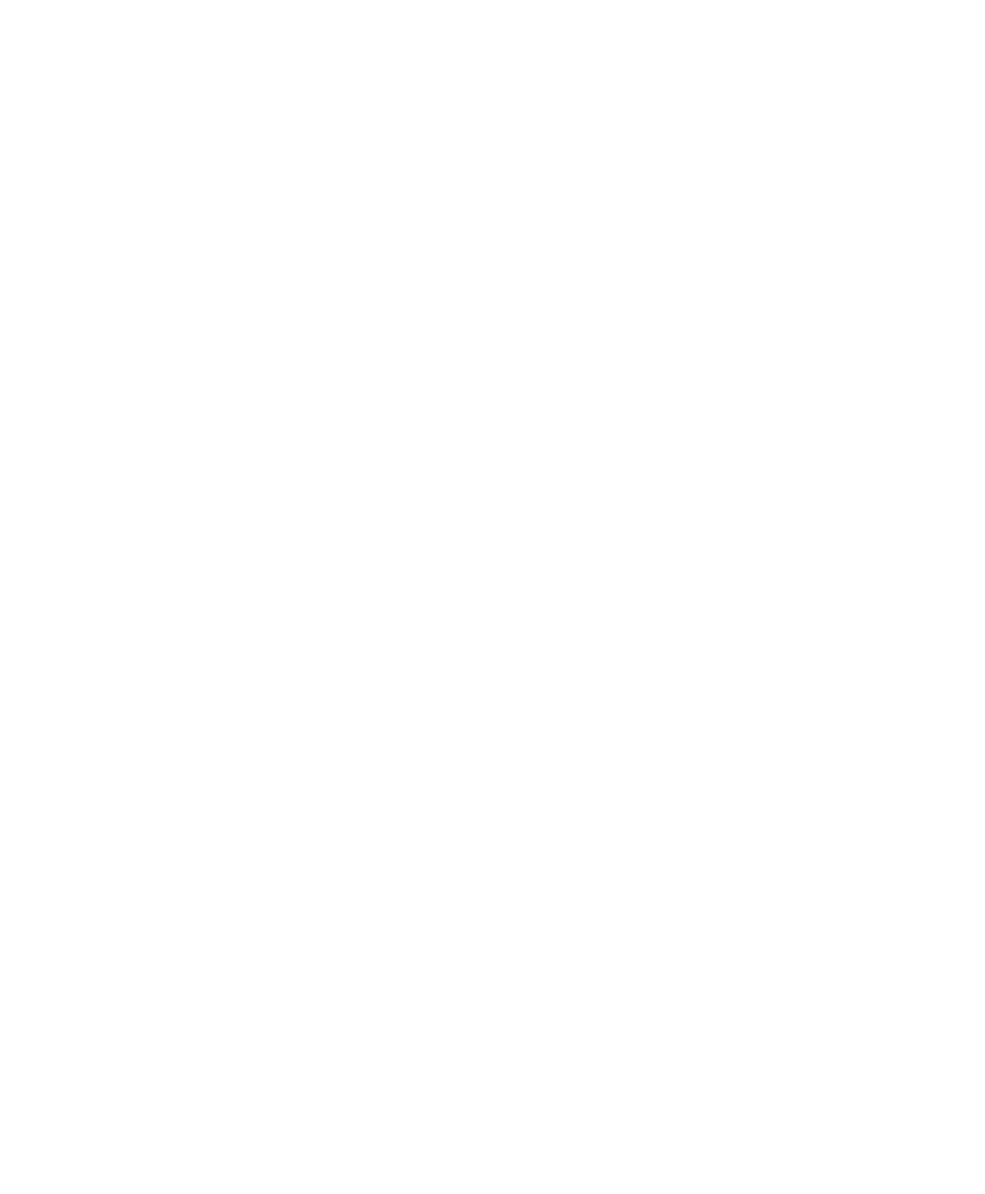
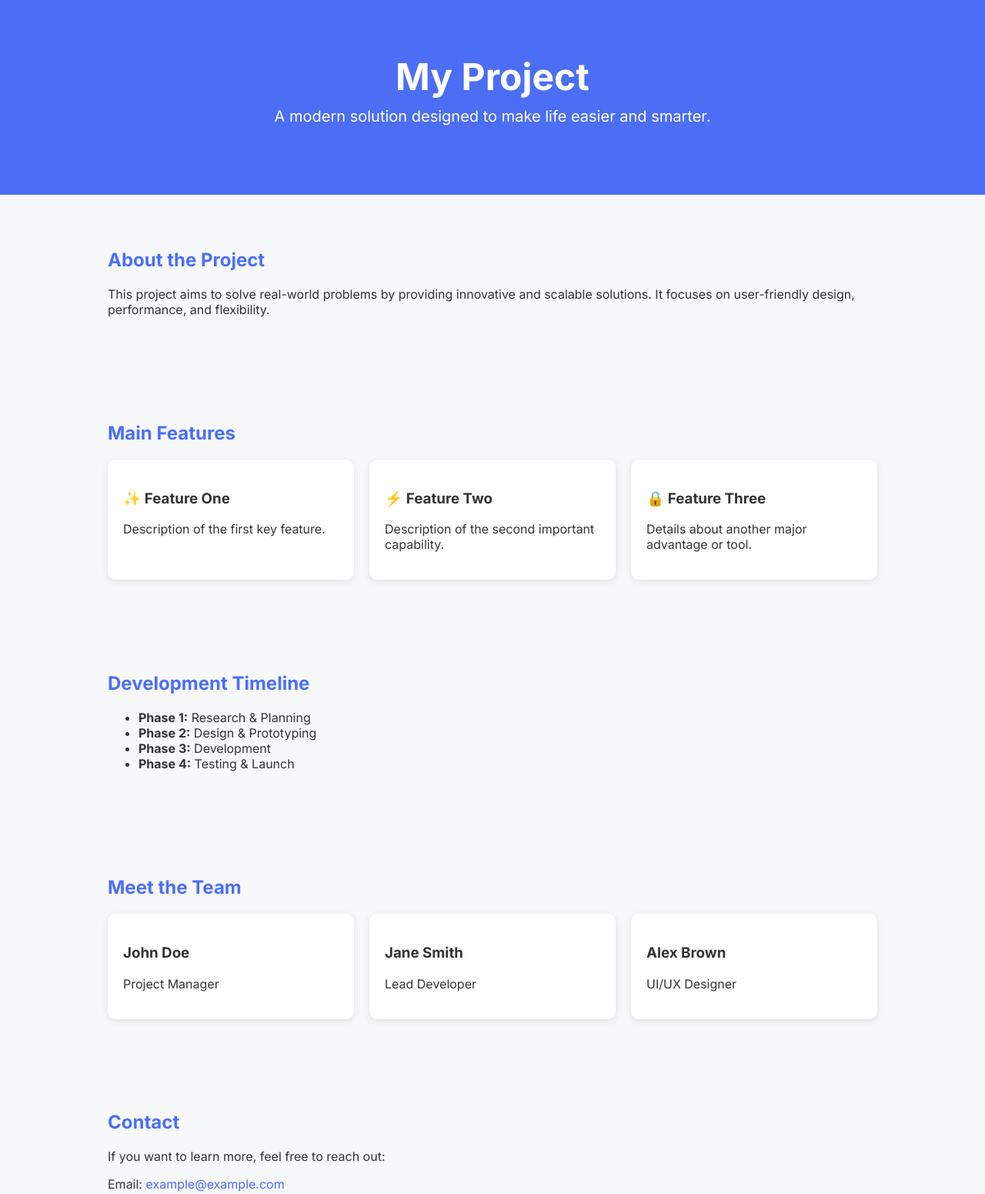
Before and after one commit to Ruth-Aliya/Colaboration-work, a plain HTML site: page index.html in a window 1280 px wide. Shown: the top 1551 px of the page at 77% size. Before the commit the page ends 800 px from the top, so only its background shows below. Drawn offline with Linux system fonts and the light colour scheme.

Commit message:
hair dresser
about my project

```diff
--- a/index.html
+++ b/index.html
@@ -9,4 +9,137 @@
 <body>
 
 </body>
+</html><!DOCTYPE html>
+<html lang="en">
+<head>
+    <meta charset="UTF-8">
+    <meta name="viewport" content="width=device-width, initial-scale=1.0">
+    <title>My Project</title>
+    <link href="https://fonts.googleapis.com/css2?family=Inter:wght@300;400;600;700&display=swap" rel="stylesheet">
+    <style>
+        body {
+            font-family: "Inter", sans-serif;
+            margin: 0;
+            background: #f7f8fa;
+            color: #333;
+        }
+        header {
+            background: #4c6ef5;
+            color: white;
+            padding: 70px 20px;
+            text-align: center;
+        }
+        header h1 {
+            font-size: 48px;
+            margin: 0;
+        }
+        header p {
+            font-size: 20px;
+            margin-top: 10px;
+        }
+        section {
+            padding: 50px 20px;
+            max-width: 1000px;
+            margin: auto;
+        }
+        h2 {
+            color: #4c6ef5;
+            margin-bottom: 20px;
+        }
+        .features, .team {
+            display: grid;
+            grid-template-columns: repeat(auto-fit, minmax(250px, 1fr));
+            gap: 20px;
+        }
+        .card {
+            background: white;
+            padding: 20px;
+            border-radius: 10px;
+            box-shadow: 0 2px 10px rgba(0,0,0,0.1);
+        }
+        footer {
+            background: #222;
+            color: #ddd;
+            text-align: center;
+            padding: 20px 0;
+            margin-top: 40px;
+        }
+        a {
+            color: #4c6ef5;
+            text-decoration: none;
+        }
+    </style>
+</head>
+<body>
+
+    <header>
+        <h1>My Project</h1>
+        <p>A modern solution designed to make life easier and smarter.</p>
+    </header>
+
+    <section id="about">
+        <h2>About the Project</h2>
+        <p>
+            This project aims to solve real-world problems by providing innovative and scalable
+            solutions. It focuses on user-friendly design, performance, and flexibility.
+        </p>
+    </section>
+
+    <section id="features">
+        <h2>Main Features</h2>
+        <div class="features">
+            <div class="card">
+                <h3>✨ Feature One</h3>
+                <p>Description of the first key feature.</p>
+            </div>
+            <div class="card">
+                <h3>⚡ Feature Two</h3>
+                <p>Description of the second important capability.</p>
+            </div>
+            <div class="card">
+                <h3>🔒 Feature Three</h3>
+                <p>Details about another major advantage or tool.</p>
+            </div>
+        </div>
+    </section>
+
+    <section id="timeline">
+        <h2>Development Timeline</h2>
+        <ul>
+            <li><strong>Phase 1:</strong> Research & Planning</li>
+            <li><strong>Phase 2:</strong> Design & Prototyping</li>
+            <li><strong>Phase 3:</strong> Development</li>
+            <li><strong>Phase 4:</strong> Testing & Launch</li>
+        </ul>
+    </section>
+
+    <section id="team">
+        <h2>Meet the Team</h2>
+        <div class="team">
+            <div class="card">
+                <h3>John Doe</h3>
+                <p>Project Manager</p>
+            </div>
+            <div class="card">
+                <h3>Jane Smith</h3>
+                <p>Lead Developer</p>
+            </div>
+            <div class="card">
+                <h3>Alex Brown</h3>
+                <p>UI/UX Designer</p>
+            </div>
+        </div>
+    </section>
+
+    <section id="contact">
+        <h2>Contact</h2>
+        <p>If you want to learn more, feel free to reach out:</p>
+        <p>Email: <a href="mailto:example@example.com">example@example.com</a></p>
+    </section>
+
+    <footer>
+        © 2025 My Project — All Rights Reserved
+    </footer>
+
+</body>
 </html>
```
